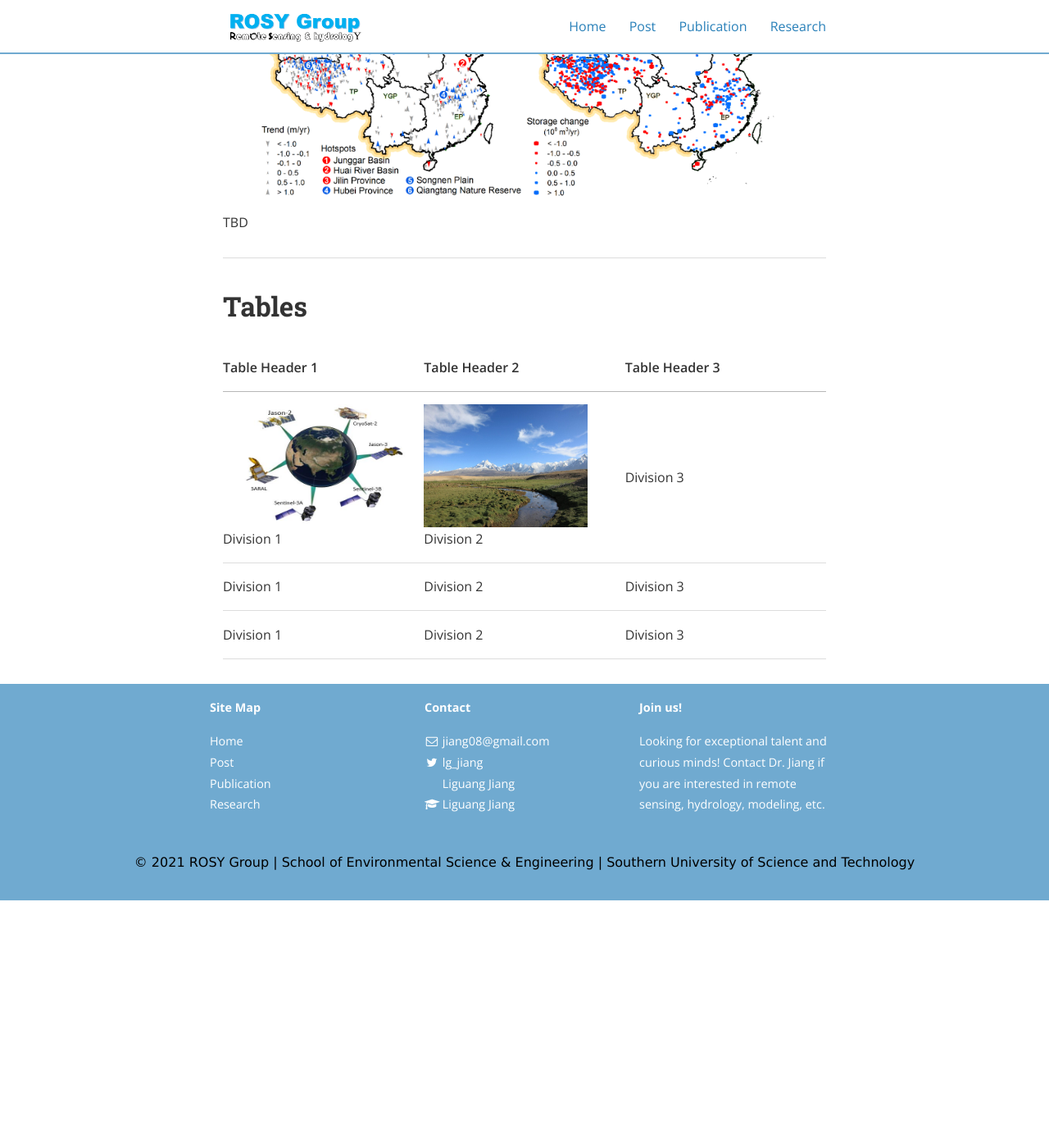
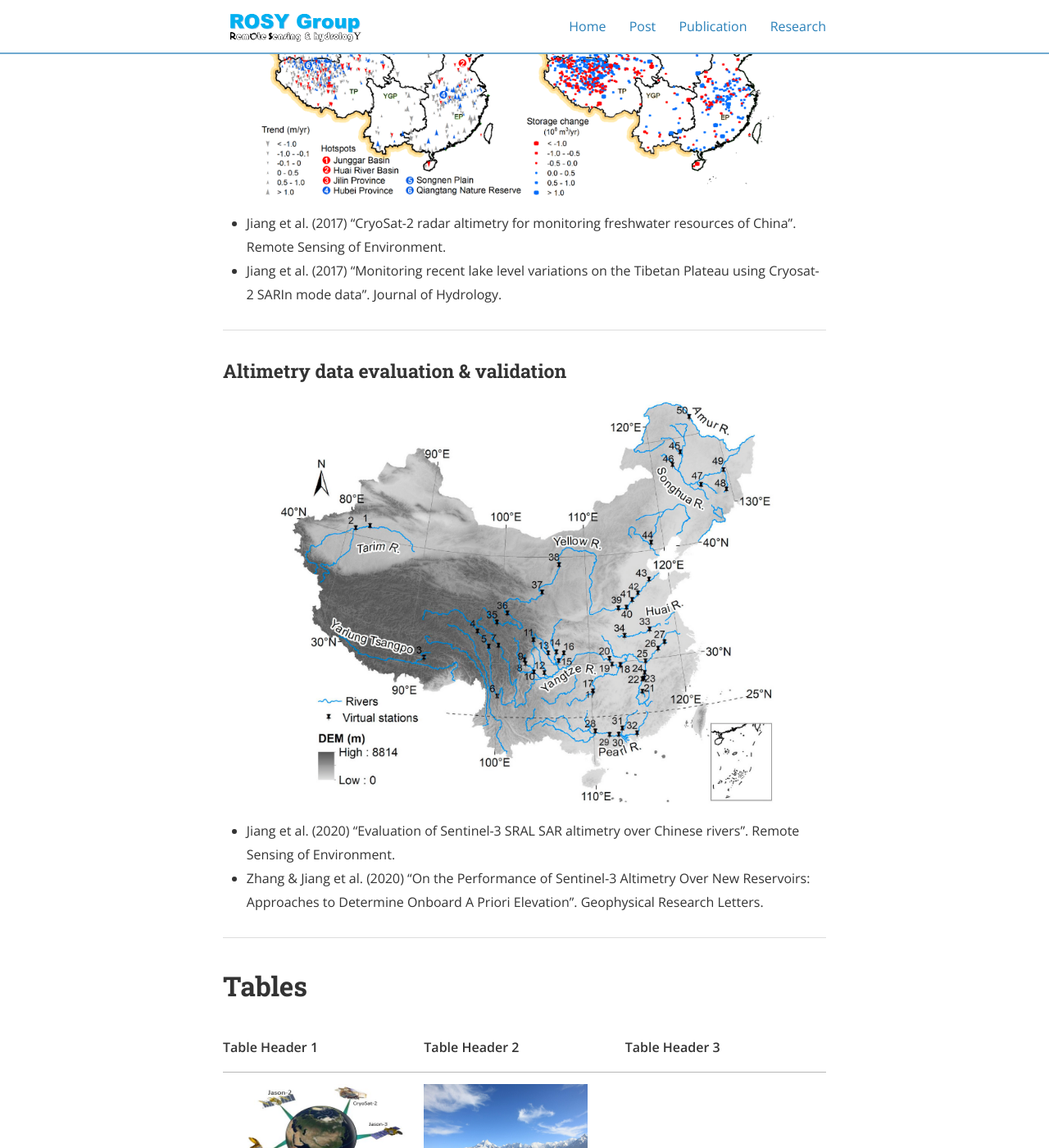
Before and after one commit to 12530/rshydro, a Jekyll site: the page built from research.md, in a window 1280 px wide and 1400 px high, scrolled down 1172 px. Shown: the whole window at 82% size. Built offline with Jekyll 4.4.1, drawn with Linux system fonts in a browser that asks for light colours; nearby versions of some CDN libraries; before the commit the page ends 2270 px from its top, so only the background shows below that.

Commit message:
Update research.md

```diff
--- a/research.md
+++ b/research.md
@@ -30,9 +30,21 @@ main_nav: true
 
 <hr>
 
-<h3 id="list_types">Monitoring surface water</h3>
+<h3 id="paragraph">Monitoring surface water</h3>
   <img src="/assets/ChinaLake.png" alt="Water monitoring with CryoSat-2" style="width:653px;height:305px;">
-<p> TBD </p>
+<ul>
+  <li>Jiang et al. (2017) “CryoSat-2 radar altimetry for monitoring freshwater resources of China”. Remote Sensing of Environment.</li>
+  <li>Jiang et al. (2017) “Monitoring recent lake level variations on the Tibetan Plateau using Cryosat-2 SARIn mode data”. Journal of Hydrology.</li>
+</ul>
+
+<hr>
+<h3 id="paragraph">Altimetry data evaluation & validation</h3>
+  <img src="/assets/S3Val.png" alt="Water monitoring with CryoSat-2" style="width:622px;height:494px;">
+<ul>
+  <li>Jiang et al. (2020) “Evaluation of Sentinel-3 SRAL SAR altimetry over Chinese rivers”. Remote Sensing of Environment.</li>
+  <li>Zhang & Jiang et al. (2020) “On the Performance of Sentinel‐3 Altimetry Over New Reservoirs: Approaches to Determine Onboard A Priori Elevation”. Geophysical Research Letters. </li>
+</ul>
+
 
 
 
```
